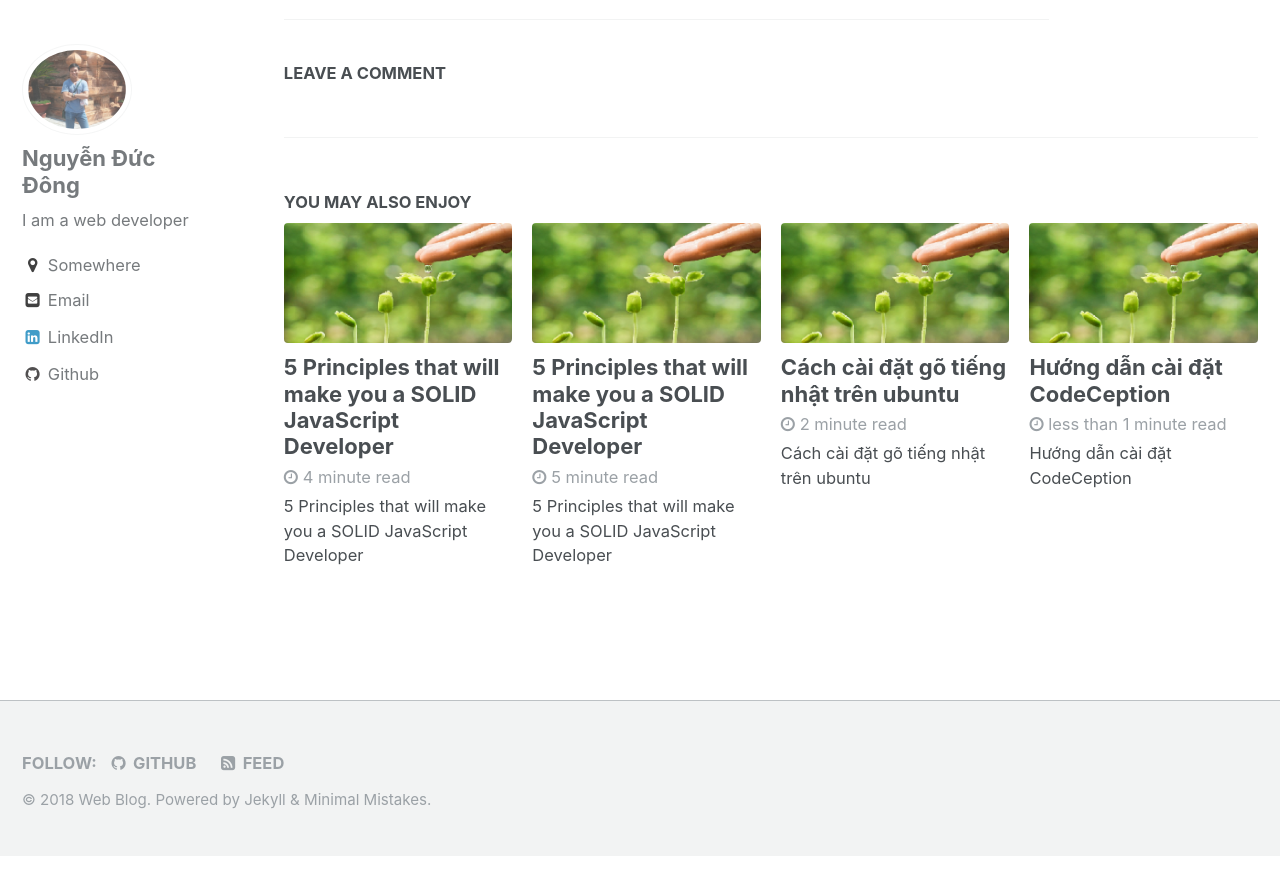
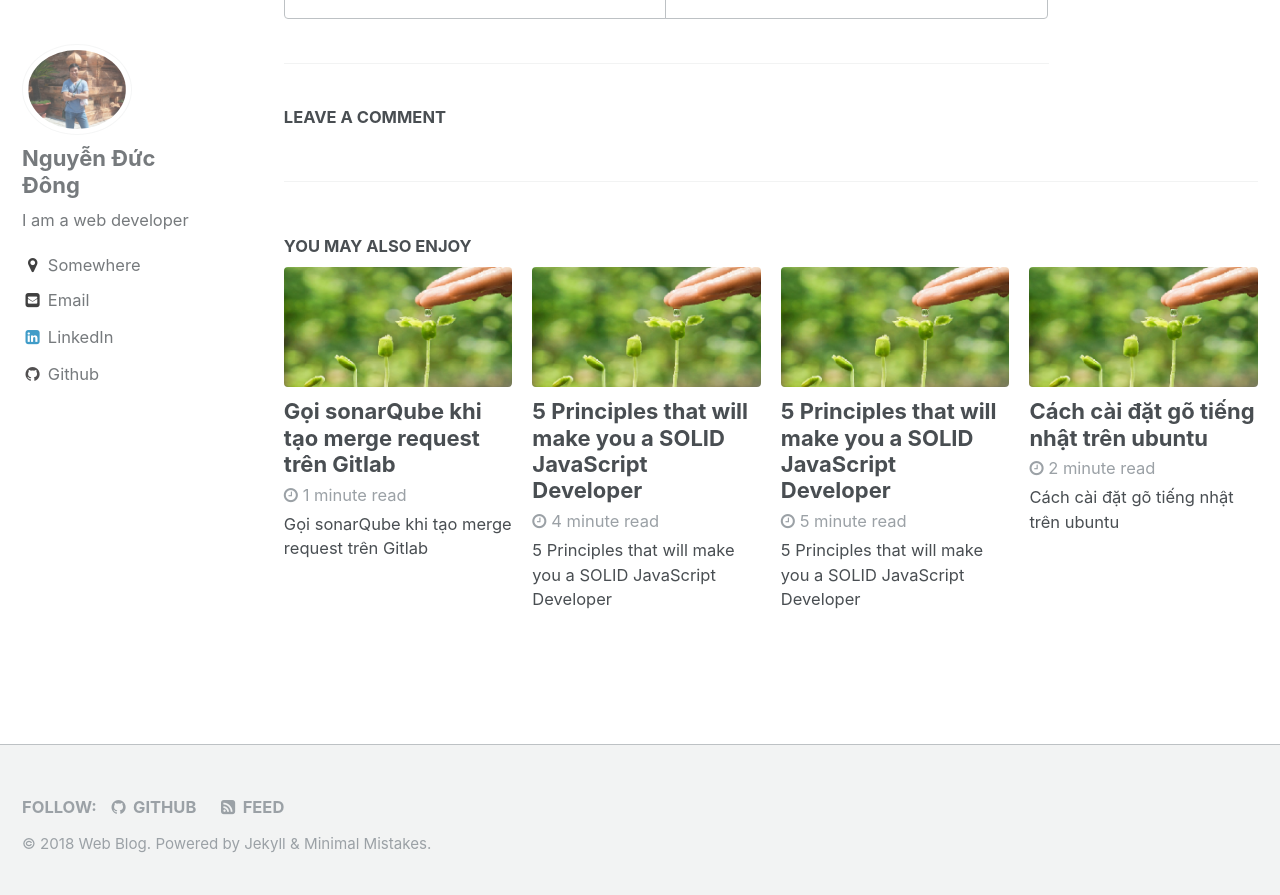
Before and after one commit to ducdongmg/ducdongmg.github.io, a Jekyll site: the page built from _posts/2018-09-19-selenide-url-helpful.md, in a window 1280 px wide and 900 px high, scrolled down 1383 px. Shown: the top 895 px of the window. Built offline with Jekyll 4.4.1, drawn with Linux system fonts in a browser that asks for light colours; comment, search, counter and statistics services are not loaded; before the commit the page ends 2239 px from its top, so only the background shows below that; some of the changed lines change nothing that is shown.

Commit message:
selenium, sonaqube, jenkins

```diff
--- a/_posts/2018-09-19-selenide-url-helpful.md
+++ b/_posts/2018-09-19-selenide-url-helpful.md
@@ -17,7 +17,7 @@
 
 
 ### Appium
-
+ - [server args](http://appium.io/docs/en/writing-running-appium/server-args/)
  - [Start server from Java](http://www.automationtestinghub.com/3-ways-to-start-appium-server-from-java/)
  - [Start server from Java 2](https://github.com/appium/java-client/blob/master/docs/The-starting-of-an-app-using-Appium-node-server-started-programmatically.md#fyi)
   - [Running multiple Appium Server for parallel execution](https://nishantverma.gitbooks.io/appium-for-android/running_multiple_appium_server_for_parallel_execut.html)
--- /dev/null
+++ b/_posts/2018-09-28-gitlab-merge-request-call-sonaqube.md
@@ -0,0 +1,241 @@
+---
+layout: single
+title:  "Gọi sonarQube khi tạo merge request trên Gitlab"
+desc: "Gọi sonarQube khi tạo merge request trên Gitlab"
+excerpt: "Gọi sonarQube khi tạo merge request trên Gitlab"
+keywords: "selenium, selenide, appium"
+categories: [selenium]
+tag: [selenium]
+---
+
+
+GitLabマージリクエストをSonarQubeで自動レビュー
+===============================
+
+GitLabのマージリクエストをSonarQube Scannerで静的コード解析し結果をマージリクエストのコメントとして投稿するためのメモ。
+
+マージリクエストの作成から解析結果のコメント投稿までの動作概要は以下。
+
+1.  開発者がGitLab上でマージリクエストを作成
+2.  GitLabのWebhookでJenkinsの自動レビュージョブを起動
+3.  自動レビュージョブがSonarQubeサーバから必要な情報を取得する
+4.  自動レビュージョブが静的コード解析を実施
+5.  自動レビュージョブが解析結果をGitLabへ投稿
+
+* * *
+
+設定作業の流れ
+=======
+
+*   Jenkinsの設定
+    *   GitLab Plugのインストール
+    *   自動レビュージョブの作成
+*   GitLabの設定
+    *   ユーザの作成とグループへの追加
+    *   Webhookの追加
+*   SonarQubeの設定
+    *   GitLab Pluginのイントールと設定
+
+Jenkins プラグインの追加
+================
+
+GitLab側からのWebhookをトリガーにジョブを起動できるよう [GitLab](https://github.com/jenkinsci/gitlab-plugin)プラグインをインストールする。
+
+_Jenkinsの管理_ _プラグインの管理_ _利用可能_ から `GitLan Plugin` をインストール。
+
+**インストール後、システム設定 から GitLabのURLや認証情報が設定できるようになるが特に設定は不要。今回作成する自動レビュージョブはSonarQube側のGitLab設定を参照するため。**
+
+Jenkins ジョブの作成
+==============
+
+GitLabマージリクエスト作成時のWebhookをトリガーに起動する自動レビュージョブを作成する。
+
+_新規ジョブ作成_ から _フリースタイル・プロジェクトのビルド_ を選んでジョブを作成。
+
+ソースコード管理
+--------
+
+ソースコード管理に `git` を選択
+
+_リポジトリ_ に以下を設定。
+
+リポジトリURL
+
+`${gitlabSourceRepoURL}`
+
+Credentials
+
+CIユーザ用のクレデンシャルを指定。
+
+_ビルドするブランチ_ に以下を設定。
+
+ブランチ指定子
+
+`*/${gitlabSourceBranch}`
+
+このジョブを複数のGitLabプロジェクトから使用する場合は、 _追加処理_ に以下を設定。
+
+Check out to a sub-directory
+
+`${gitlabSourceRepoName}`
+
+ビルド・トリガ
+-------
+
+_Build when a change is pushed to GitLab_ を選択。
+
+`GitLab CI Service URL:` 以降のURLはWebhookでこのジョブを起動するためのエンドポイント。
+GitLab側の設定で必要になるのでメモしておく。
+
+Push Events
+
+なし
+
+Opened Merge Request Events
+
+✓
+
+Accepted Merge Request Events
+
+なし
+
+Closed Merge Request Events
+
+`Never`
+
+Comments
+
+なし
+
+Comment (regex) for triggering a build
+
+`Jenkins please retry a build`
+
+さらに _高度な設定_ から
+
+Ignore WIP Merge Requests
+
+なし
+WIPなマージリクエストも対象にする。
+
+Secret token
+
+_Generate_ でトークンを生成。
+ジョブをWebhook経由で実行する際に必要となる。GitLab側の設定で必要となるのでメモしておく。
+
+ビルド
+---
+
+今回はSonarQube ScannerをJenkinsのプラグインではなくGradleのプラグインとして動かすため、 _ビルド手順の追加_ _シェルの実行_ から gradleコマンド経由でSonarQube Scannerを実行する。
+
+    # Check out to a sub-directoryを指定した場合はcdする
+    cd ${gitlabSourceRepoName}
+
+    # マージ元、先の差分コミットID一覧をカンマ区切りで取得
+    COMMIT_SHA=$(git log --pretty='format:%H' origin/${gitlabTargetBranch}..origin/${gitlabSourceBranch} | tr '\n' ',')
+
+    # gradle経由でSonarQube Runnerを実行
+    ./gradlew --stacktrace sonarqube \
+    -Dsonar.analysis.mode=preview \
+    -Dsonar.gitlab.commit_sha=${COMMIT_SHA} \
+    -Dsonar.gitlab.ref_name=${gitlabSourceBranch} \
+    -Dsonar.gitlab.project_id=${gitlabSourceNamespace}/${gitlabSourceRepoName} \
+    -Dunique_issue_per_inline=true \
+    -Dsonar.gitlab.disable_global_comment=true \
+    -Dsonar.host.url=http://<SonarQubeのホスト>:9000
+
+
+好みの問題であるが`sonar.gitlab.disable_global_comment=true`でglobal commentを無効化、 コミットの変更行対してのみインラインでレポートするようにした。
+
+またGitLabプラグインで利用できる環境変数一覧については以下を参照。 [https://github.com/jenkinsci/gitlab-plugin#parameterized-builds](https://github.com/jenkinsci/gitlab-plugin#parameterized-builds)
+
+GitLabの設定
+=========
+
+ユーザの作成
+------
+
+自動レビュージョブが解析結果のコメントつける際に利用するレビュー用ユーザを作成。
+既存のCI用ユーザを利用しても良いが今回は `sonar` というユーザを作成する。
+
+作成したユーザでログインし _Settings_ _Access Tokens_ から Sonarが利用するアクセストークンを払い出す。
+
+Name
+
+sonar
+
+Expires at
+
+なし
+
+Scopes (api)
+
+✓
+
+Scope (read\_user)
+
+なし
+
+_Create Personal Access Token_ で作成。
+
+払い出したトークンをメモしておく。
+
+グループのメンバーに追加
+------------
+
+作成したレビューユーザ `sonar` を対象グループに `Developer` ロールで追加する。
+
+Webhookの設定
+----------
+
+対象プロジェクトの設定から _Integrations_ で新規Webhookを登録。
+
+URL
+
+Jenkins自動レビュージョブのWebhook URL
+
+Secret Token
+
+Jenkins自動レビュージョブのSecret Token
+
+Trigger
+
+`Merge Request Events`
+
+_Add Webhook_ で登録。
+
+SonarQubeの設定
+============
+
+SonarQube Scannerの解析結果をGitLabへ投稿できるよう[sonar-gitlab-plugin](https://gitlab.talanlabs.com/gabriel-allaigre/sonar-gitlab-plugin)をインストール、設定する。
+
+インストール
+------
+
+adminユーザでログインし、
+
+_Administration_ _System_ _Available_ から `GitLab` で検索。
+
+`GitLab` を _Install_
+
+設定
+--
+
+_Administration_ _Configuration_ _GitLab_ から設定。
+
+GitLab url
+
+GitLabのURL
+
+GitLab User Token
+
+GitLab側で作成したレビュー用ユーザのパーソナルアクセストークン
+
+_Save Repoting Settigs_ で保存。
+
+* * *
+
+以上で設定は完了。
+マージリクエストを作成すると自動レビュージョブが動き、指摘箇所はマージリクエストのコメントに投稿されるようになる。
+
+<div style="text-align: right">Theo <a href="https://blog.nijohando.jp/post/gitlab-merge-request-sonarqube/">nijohando</a></div>
```
